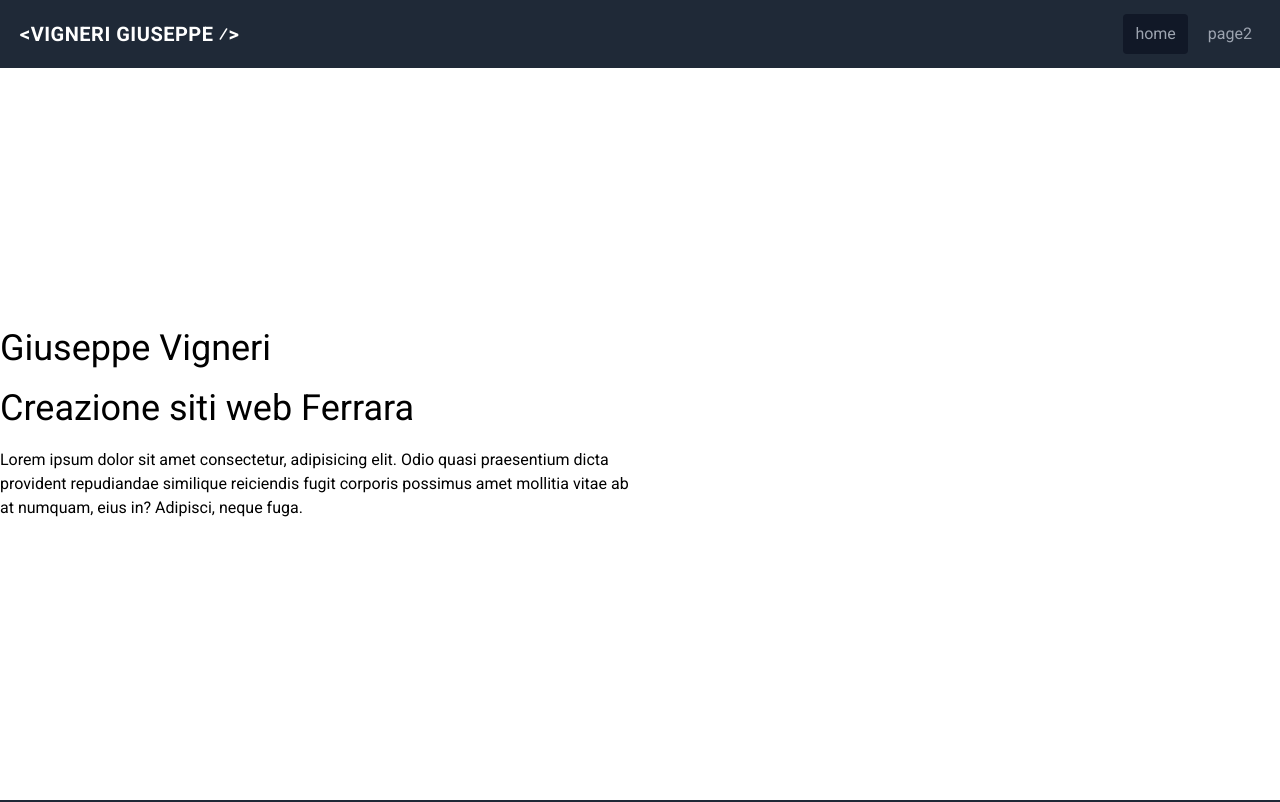
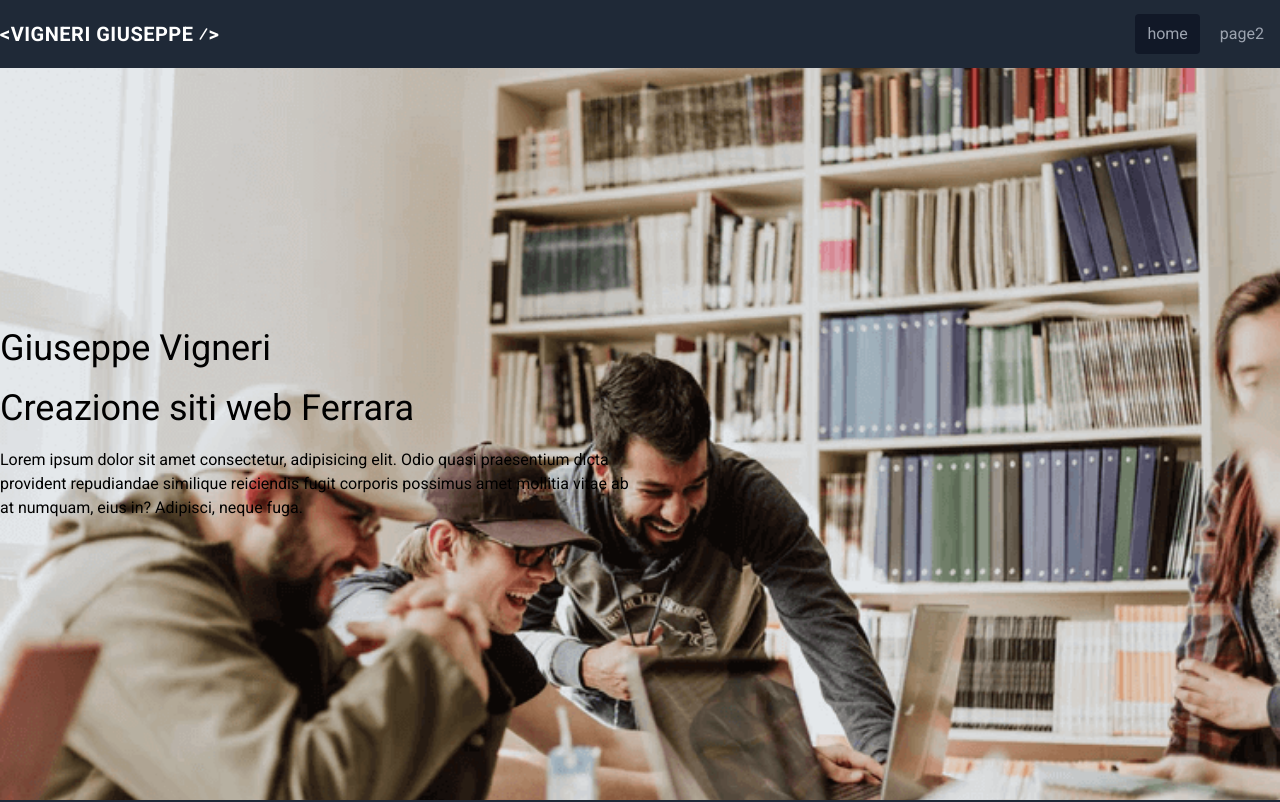
Before and after one commit to Geppe1990/vigneri.me-4.0, a Gatsby site: page / in a window 1280 px wide. Shown: the top 802 px of the page. Built offline with nearby package versions, Linux system fonts and the light colour scheme; Gatsby itself is replaced by a stand-in of ours; some packages are replaced by stand-ins of ours.

Commit message:
homepage

```diff
--- a/package.json
+++ b/package.json
@@ -49,10 +49,7 @@
     "react-typography": "^0.16.19",
     "sass": "^1.32.5",
     "tailwindcss": "npm:@tailwindcss/postcss7-compat@^2.0.2",
-    "typeface-open-sans": "^1.1.13",
-    "typeface-roboto": "^1.1.13",
-    "typeface-source-code-pro": "^1.1.3",
-    "typeface-source-sans-pro": "^1.1.5"
+    "typeface-roboto": "^1.1.13"
   },
   "devDependencies": {
     "prettier": "2.0.4"
--- a/src/components/menu.js
+++ b/src/components/menu.js
@@ -19,8 +19,9 @@ export default () => {
 	`)
 
 	return(
-		<nav className="flex items-center bg-gray-800 p-3 flex-wrap">
-			<Link to="#" className="p-2 mr-4 inline-flex items-center">
+		<div className="bg-gray-800">
+			<nav className="flex items-center py-3 flex-wrap container mx-auto">
+				<Link to="#" className="py-2 mr-4 inline-flex items-center">
 					<span className="text-xl text-white font-bold uppercase tracking-wide">&lt;Vigneri Giuseppe &frasl;&gt;</span>
 				</Link>
 				<button
@@ -48,5 +49,6 @@ export default () => {
 					</ul>
 				</div>
 			</nav>
+		</div>
 	)
 }
--- a/src/pages/index.js
+++ b/src/pages/index.js
@@ -4,6 +4,7 @@ import Layout from "../components/layout"
 import SEO from "../components/SEO"
 import INTRO from "../components/intro"
 import "../styles/pages/index.scss"
+import accenti from "../assets/images/accenti.png"
 
 export default ({ data }) => {
 	return (
@@ -14,7 +15,13 @@ export default ({ data }) => {
 				pathname={data.site.siteMetadata.url}
 			/>
 			<div id="homepage">
-				<div id="hero" className="container mx-auto">
+				<div
+					style={{backgroundImage: `url(${accenti})` }}
+					id="hero"
+					className="bg-no-repeat bg-cover bg-center"
+					// style={{backgroundImage: `${accenti}`}}
+				>
+					<div className="container mx-auto">
 						<div className="flex justify-left items-center h-full">
 							<div className="flex-1">
 								<h2 className="h1">Giuseppe Vigneri</h2>
@@ -26,7 +33,13 @@ export default ({ data }) => {
 							<div className="flex-1"></div>
 						</div>
 					</div>
+				</div>
 				<INTRO />
+				{/* PORTFOLIO
+				SERVIZI
+				TESTIMONIALS
+				CONTATTI
+				ARTICOLI */}
 			</div>
 		</Layout>
 	)
--- a/src/styles/pages/index.scss
+++ b/src/styles/pages/index.scss
@@ -2,7 +2,9 @@
 
 #homepage {
     #hero {
-        // height: calc(100vh - $navbarHeightDesktop);
-        height: calc(100vh - #{$navbarHeightDesktop});
+        .container {
+            // height: calc(100vh - $navbarHeightDesktop);
+            height: calc(100vh - #{$navbarHeightDesktop});
+        }
     }
 }
```
Also changed, not shown: 1 other file. Lines whose indentation alone changed are shown as unchanged.
